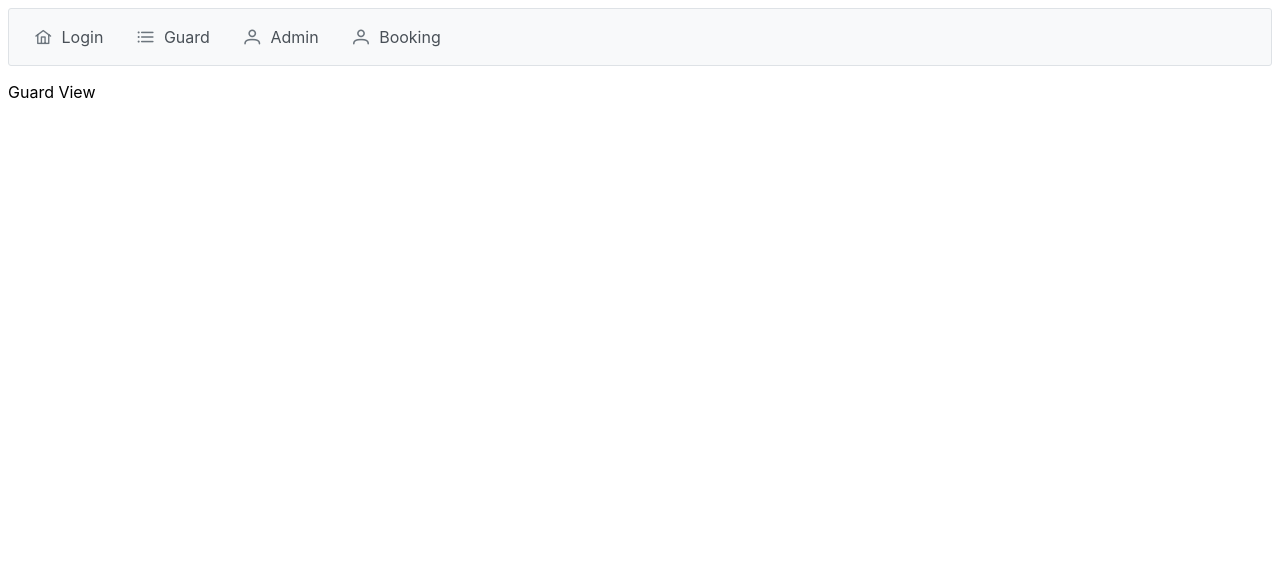
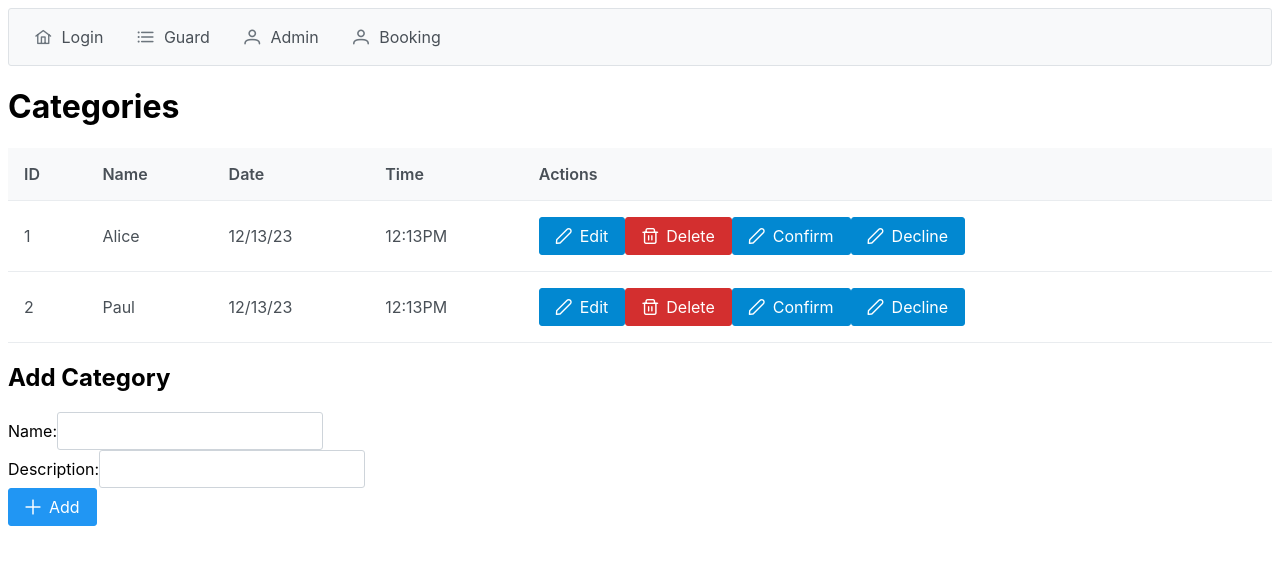
Before and after one commit to General1703/vue-EntryPass, a Vue app: page /guard in a window 1280 px wide. Shown: the top 564 px of the page. Built offline with nearby package versions, Linux system fonts and the light colour scheme.

Commit message:
Guard view for visitor

```diff
--- a/src/components/guard.vue
+++ b/src/components/guard.vue
@@ -1,11 +1,120 @@
 <script setup>
+import DataTable from 'primevue/datatable';
+import Column from 'primevue/column';
+import Button from 'primevue/button';
+import InputText from 'primevue/inputtext';
+import { ref } from 'vue';
 
+const categories = ref([
+  {
+    id: 1,
+    name: "Alice",
+    date: "12/13/23",
+    time:"12:13PM",
+
+  },
+  {
+    id: 2,
+    name: "Paul",
+    date: "12/13/23",
+    time:"12:13PM",
+  }
+]);
+
+const editingCategory = ref(null);
+const newCategory = ref({ name: '', description: '' }); // New category object
+
+const editCategory = (category) => {
+  editingCategory.value = { ...category.data }; // Set editingCategory to the selected category's data
+};
+
+const saveEditedCategory = () => {
+  if (editingCategory.value) {
+    // Update the category data with the edited values
+    const index = categories.value.findIndex((c) => c.id === editingCategory.value.id);
+    categories.value[index].name = editingCategory.value.name;
+    categories.value[index].description = editingCategory.value.description;
+    editingCategory.value = null;
+  }
+};
+
+const cancelEdit = () => {
+  editingCategory.value = null;
+};
+
+const deleteCategory = (category) => {
+  // Find the index of the category
+  const index = categories.value.findIndex((c) => c.id === category.id);
+  // Remove the category from the categories array
+  categories.value.splice(index, 1);
+};
+
+const addCategory = () => {
+  if (newCategory.value.name && newCategory.value.description) {
+    // Generate a new unique ID (replace with your actual ID generation logic)
+    const newId = Math.max(...categories.value.map((c) => c.id)) + 1;
+    newCategory.value.id = newId;
+    categories.value.push({ ...newCategory.value });
+    // Clear the form for the next addition
+    newCategory.value.name = '';
+    newCategory.value.description = '';
+  }
+};
 </script>
 
 <template>
   <div>
-    <p>Guard View</p>
+    <h1>Categories</h1>
+    <DataTable :value="categories" tableStyle="min-width: 50rem">
+      <Column field="id" header="ID"></Column>
+      <Column field="name" header="Name"></Column>
+      <Column field="date" header="Date"></Column>
+      <Column field="time" header="Time"></Column>
+      <Column header="Actions">
+        <template #body="rowData">
+          <Button label="Edit" icon="pi pi-pencil" class="p-button-info" @click="editCategory(rowData)" />
+          <Button label="Delete" icon="pi pi-trash" class="p-button-danger" @click="deleteCategory(rowData)" />
+          <Button label="Confirm" icon="pi pi-pencil" class="p-button-info" @click="editCategory(rowData)" />
+          <Button label="Decline" icon="pi pi-pencil" class="p-button-info" @click="editCategory(rowData)" />
+        </template>
+      </Column>
+    </DataTable>
 
+    <div v-if="editingCategory">
+      <h2>Edit Category</h2>
+      <form @submit="saveEditedCategory">
+        <div>
+          <label for="editedName">Name:</label>
+          <InputText id="editedName" v-model="editingCategory.name" />
+        </div>
+        <div>
+          <label for="editedDescription">Description:</label>
+          <InputText id="editedDescription" v-model="editingCategory.description" />
+        </div>
+        <div>
+          <Button label="Save" icon="pi pi-check" class="p-button-success" type="submit" />
+          <Button label="Cancel" icon="pi pi-times" class="p-button-secondary" @click="cancelEdit" />
+        </div>
+      </form>
+    </div>
+
+    <!-- Add Category Form -->
+    <div>
+      <h2>Add Category</h2>
+      <form @submit.prevent="addCategory">
+        <div>
+          <label for="newName">Name:</label>
+          <InputText id="newName" v-model="newCategory.name" />
+        </div>
+        <div>
+          <label for="newDescription">Description:</label>
+          <InputText id="newDescription" v-model="newCategory.description" />
+        </div>
+        <div>
+          <Button label="Add" icon="pi pi-plus" class="p-button-primary" type="submit" />
+        </div>
+      </form>
+    </div>
   </div>
 </template>
 
```
